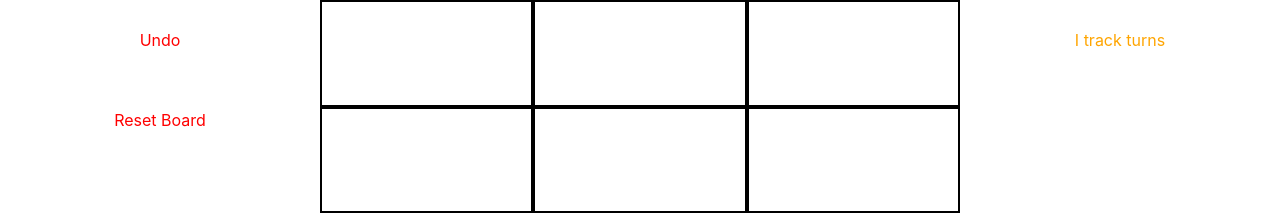
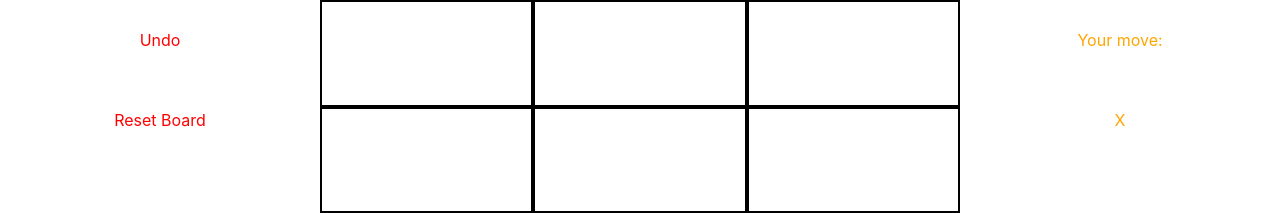
Before and after one commit to punkrockviking/React.js, a React (Vite) app: page / in a window 1280 px wide. Shown: the top 213 px of the page. Built offline with nearby package versions, Linux system fonts and the light colour scheme.

Commit message:
(feat) functional undo and turn tracker.

```diff
--- a/src/App.jsx
+++ b/src/App.jsx
@@ -2,7 +2,7 @@ import React, { Component } from 'react';
 import './App.css';
 
 
-// compenents
+// components
 /*
 - buttons
 - board
@@ -11,6 +11,7 @@ import './App.css';
 - turn tracker
 */
 
+// visually distinguish the last move made
 
 class GameBoard extends Component {
   render() {
@@ -57,9 +58,15 @@ class MessageBoard extends Component {
 
 class TurnTracker extends Component {
   render() {
+    const { isXturn } = this.props
     return (
       <div>
-        I track turns
+        <div>
+          Your move:
+        </div>
+        <div>
+          {isXturn ? 'X' : 'O'}
+        </div>
       </div>
     )
   }
@@ -68,7 +75,7 @@ class TurnTracker extends Component {
 class Button extends Component {
   render() {
     const { buttonText, handleClick } = this.props
-    console.log('click handler', handleClick)
+    // console.log('click handler', handleClick)
     return (
       <div onClick={handleClick}>
         {buttonText}
@@ -77,7 +84,7 @@ class Button extends Component {
   }
 }
 
-
+//class App extends React.Compnent
 class App extends Component {
   constructor(props) {
     super(props)
@@ -95,6 +102,7 @@ class App extends Component {
 
     this.resetBoard = this.resetBoard.bind(this)
     this.placeToken = this.placeToken.bind(this)
+    this.undo = this.undo.bind(this)
   }
 
   resetBoard() {
@@ -106,6 +114,7 @@ class App extends Component {
       ],
       isXturn: true,
       numTurns: 0,
+      history: [],
       message: ''
     })
   }
@@ -113,7 +122,7 @@ class App extends Component {
   placeToken(row, col) {
 
     // if space has token, error message
-    const { board, isXturn, numTurns } = this.state
+    const { board, isXturn, numTurns, history } = this.state
     if (board[row][col]) {
       this.setState({message: 'error: space already has a token!'})
       return
@@ -121,11 +130,32 @@ class App extends Component {
     // replace empty space with token
     const newBoard = board.slice()
     newBoard[row][col] = isXturn ? 'X' : 'O'
+    const newHistory = history.slice()
+    newHistory.push([row, col])
     this.setState({
       board: newBoard,
       isXturn: !isXturn,
       numTurns: numTurns + 1,
+      history: newHistory,
       message: ''
+    })
+    console.log(newHistory)
+  }
+
+  undo() {
+    const { board, isXturn, numTurns, history } = this.state
+    if (!history.length) return
+    const newHistory = history.slice()
+    const [undoRow, undoCol] = newHistory.pop()
+    const newBoard = board.slice()
+    newBoard[undoRow][undoCol] = ''
+
+    this.setState({
+      board: newBoard,
+      isXturn: !isXturn,
+      numTurns: numTurns - 1,
+      history: newHistory,
+      message: 'Last turn undone. Redo your move!'
     })
   }
 
@@ -133,7 +163,7 @@ class App extends Component {
     return (
       <main>
         <div className='column1'>
-          <Button buttonText='Undo' />
+          <Button buttonText='Undo' handleClick={this.undo} />
           <Button buttonText='Reset Board' handleClick={this.resetBoard} />
         </div>
         <div className='column2'>
@@ -141,7 +171,7 @@ class App extends Component {
           <MessageBoard messageText={this.state.message} />
         </div>
         <div className='column3'>
-          <TurnTracker />
+          <TurnTracker isXturn={this.state.isXturn} />
         </div>
       </main>
     );
```
